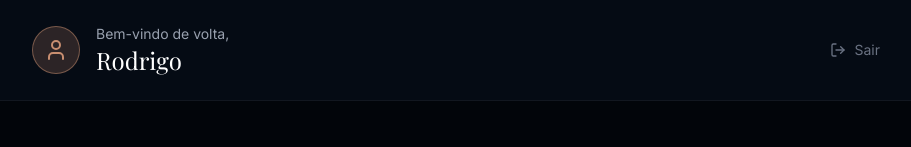
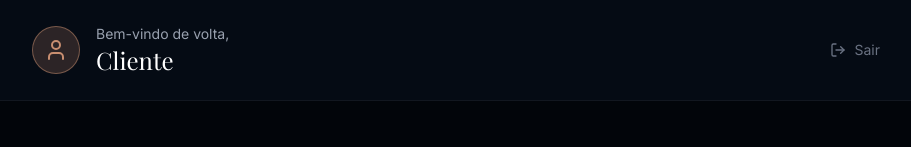
Before and after one commit to rodrigoestevao762/barber-pro, a Next.js app: page /painel-cliente in a window 1280 px wide. Shown: the top 147 px of the page, without its empty margins (184-1095 px from the left). Built offline with nearby package versions, Linux system fonts and the light colour scheme; no server answers; a web font is replaced by a local one.

Commit message:
feat: use real client name from session in the client dashboard

```diff
--- a/src/app/painel-cliente/ClientDashboard.tsx
+++ b/src/app/painel-cliente/ClientDashboard.tsx
@@ -1,18 +1,21 @@
 "use client";
 
 import { motion } from "framer-motion";
-import { Scissors, Calendar, Clock, RotateCcw, MapPin, User, LogOut } from "lucide-react";
+import { Scissors, Calendar, Clock, RotateCcw, User, LogOut } from "lucide-react";
 import { useState } from "react";
 import BookingModal from "@/components/BookingModal";
 import Link from "next/link";
+import { useSession, signOut } from "next-auth/react";
 
 export default function ClientDashboard() {
+  const { data: session } = useSession();
   const [isModalOpen, setIsModalOpen] = useState(false);
   const [selectedServiceId, setSelectedServiceId] = useState<string | undefined>(undefined);
 
+  // Pega o nome real do usuário logado
+  const clientName = session?.user?.name || "Cliente";
+
   // MOCK DATA PARA DEMONSTRAÇÃO DA IDEIA 1
-  const clientName = "Rodrigo";
-
   const lastAppointment = {
     date: "15/08/2026",
     serviceName: "Corte Cabelo e Barba",
@@ -40,9 +43,9 @@ export default function ClientDashboard() {
               <h1 className="text-2xl font-serif">{clientName}</h1>
             </div>
           </div>
-          <Link href="/" className="text-gray-500 hover:text-white transition-colors flex items-center gap-2 text-sm">
+          <button onClick={() => signOut({ callbackUrl: '/' })} className="text-gray-500 hover:text-white transition-colors flex items-center gap-2 text-sm">
             <LogOut className="w-4 h-4" /> Sair
-          </Link>
+          </button>
         </div>
       </header>
 
```
